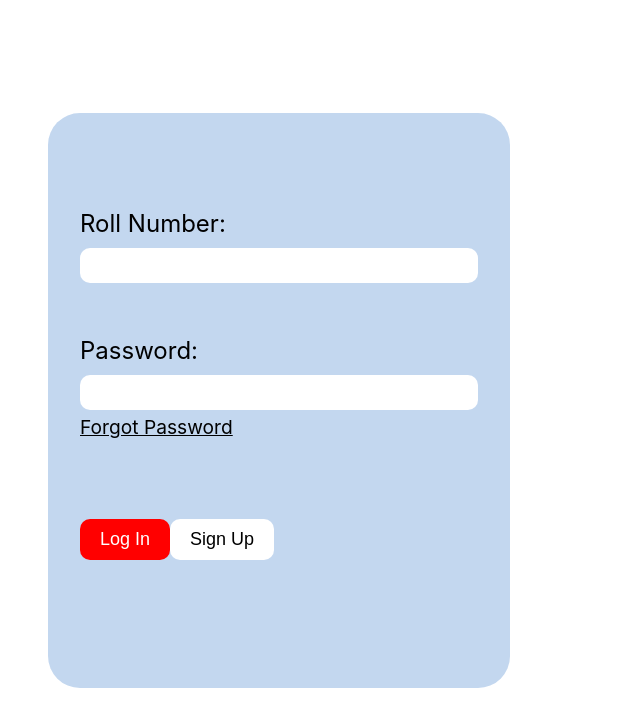
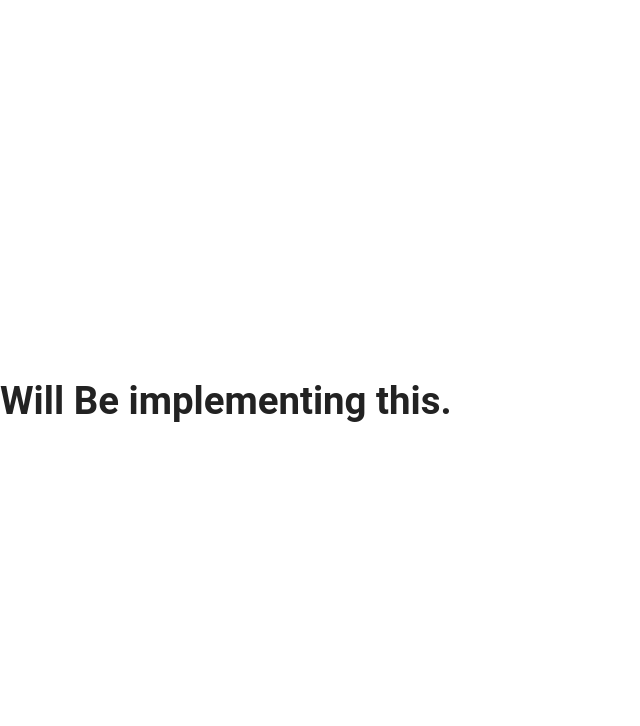
Before and after one commit to DevSoc-exe/alumni-portal, a React (Create React App) app: page /signup in a window 1280 px wide. Shown: the top 726 px of the page, without its empty margins (0-640 px from the left). Built offline with nearby package versions, Linux system fonts and the light colour scheme.

Commit message:
folder structuring and a bit of code cleanup

```diff
--- a/package.json
+++ b/package.json
@@ -8,7 +8,8 @@
     "@testing-library/user-event": "^13.5.0",
     "react": "^18.2.0",
     "react-dom": "^18.2.0",
-    "react-scripts": "5.0.1",
+    "react-router-dom": "^6.16.0",
+    "react-scripts": "^3.0.1",
     "web-vitals": "^2.1.4"
   },
   "scripts": {
--- a/public/index.html
+++ b/public/index.html
@@ -1,43 +1,21 @@
 <!DOCTYPE html>
 <html lang="en">
+
 <head>
   <meta charset="utf-8" />
   <link rel="icon" href="%PUBLIC_URL%/favicon.ico" />
   <meta name="viewport" content="width=device-width, initial-scale=1" />
   <meta name="theme-color" content="#000000" />
-    <meta
-      name="description"
-      content="Web site created using create-react-app"
-    />
+  <meta name="description" content="Web site created using create-react-app" />
   <link rel="apple-touch-icon" href="%PUBLIC_URL%/logo192.png" />
-    <!--
-      manifest.json provides metadata used when your web app is installed on a
-      user's mobile device or desktop. See https://developers.google.com/web/fundamentals/web-app-manifest/
-    -->
+
   <link rel="manifest" href="%PUBLIC_URL%/manifest.json" />
-    <!--
-      Notice the use of %PUBLIC_URL% in the tags above.
-      It will be replaced with the URL of the `public` folder during the build.
-      Only files inside the `public` folder can be referenced from the HTML.
 
-      Unlike "/favicon.ico" or "favicon.ico", "%PUBLIC_URL%/favicon.ico" will
-      work correctly both with client-side routing and a non-root public URL.
-      Learn how to configure a non-root public URL by running `npm run build`.
-    -->
-    <title>React App</title>
+  <title>CCET Alumni Portal</title>
 </head>
+
 <body>
-    <noscript>You need to enable JavaScript to run this app.</noscript>
   <div id="root"></div>
-    <!--
-      This HTML file is a template.
-      If you open it directly in the browser, you will see an empty page.
+</body>
 
-      You can add webfonts, meta tags, or analytics to this file.
-      The build step will place the bundled scripts into the <body> tag.
-
-      To begin the development, run `npm start` or `yarn start`.
-      To create a production bundle, use `npm run build` or `yarn build`.
-    -->
-  </body>
 </html>
--- a/src/App.css
+++ b/src/App.css
@@ -1,3 +1,16 @@
+@import url(https://fonts.googleapis.com/css2?family=Montserrat:wght@400;700&family=Poppins:wght@500;700&display=swap);
+
+* {
+  box-sizing: border-box;
+  margin: 0px;
+  padding: 0px;
+}
+
+body {
+  font-family: "Roboto";
+  color: #222;
+}
+
 body {
   margin: 0px;
   padding: 0px;
@@ -9,7 +22,7 @@ body {
 
 .App {
   text-align: left;
-  background-color: #C3D7EF;
+  background-color: #c3d7ef;
   width: 130%;
   margin: 0;
   margin-left: 3rem;
@@ -29,16 +42,16 @@ label {
 }
 
 .text_input {
-  padding: 0rem 0rem 3rem; /* Reduce spacing between inputs and "Forgot Password" */
-  flex: 1; /* Distribute available space equally among child elements */
+  padding: 0rem 0rem 3rem;
+  flex: 1;
   display: flex;
   flex-direction: column;
-  align-items: flex-start; /* Align child elements to the left */
+  align-items: flex-start;
 }
 
 input {
   width: 100%;
-  padding: 10px 0px;
+  padding: 10px;
   margin: 5px 0; /* Adjust the margin to remove the gap */
   border: 0px;
   border-radius: 10px;
--- a/src/App.js
+++ b/src/App.js
@@ -1,81 +1,18 @@
-import React, { useState } from 'react';
 import './App.css';
+import React from 'react';
+import { Routes, Route } from "react-router-dom"
+
+import { Login } from "./pages/Login"
+import { Signup } from "./pages/Signup"
 
 function App() {
-  const [rollNumber, setRollNumber] = useState('');
-  const [password, setPassword] = useState('');
-  const [loggedIn, setLoggedIn] = useState(false);
-  const [showForgotPassword, setShowForgotPassword] = useState(false);
-
-  const handleLogin = () => {
-    // Simulate login logic here (e.g., check credentials)
-    if (rollNumber === 'yourRollNumber' && password === 'yourPassword') {
-      setLoggedIn(true);
-    } else {
-      alert('Invalid credentials. Please try again.');
-    }
-  };
-
-  const handleForgotPassword = () => {
-    // You can implement a password reset feature here
-    alert('Forgot password functionality not implemented in this example.');
-  };
-
-  const handleSignUp = () => {
-    // You can implement a sign-up logic here
-    alert('Sign up functionality not implemented in this example.');
-  };
-
   return (
-    <div className="App">
-      {loggedIn ? (
-        <div>
-          <h2>Welcome, {rollNumber}!</h2>
-          <button onClick={() => setLoggedIn(false)}>Log Out</button>
-        </div>
-      ) : (
-        <div>
-          <div className="text_input">
-            <label>Roll Number:</label>
-            <input
-              type="text"
-              value={rollNumber}
-              onChange={(e) => setRollNumber(e.target.value)}
-            />
-          </div>
-          <div className="text_input">
-            <label>Password:</label>
-            <input
-              type="password"
-              value={password}
-              onChange={(e) => setPassword(e.target.value)}
-            />
-            <div>
-              <span
-                className="forgot-password-link"
-                onClick={() => setShowForgotPassword(true)}
-              >
-                Forgot Password
-              </span>
-            </div>
-          </div>
-          <button onClick={handleLogin}>Log In</button>
-          <button onClick={handleSignUp}>Sign Up</button>
-        </div>
-      )}
-
-      {showForgotPassword && (
-        <div>
-          <h2>Forgot Password</h2>
-          <div>
-            <label>Enter Your Email:</label>
-            <input type="email" />
-          </div>
-          <button onClick={handleForgotPassword}>Submit</button>
-          <button onClick={() => setShowForgotPassword(false)}>Cancel</button>
-        </div>
-      )}
-    </div>
+    <React.Fragment>
+      <Routes>
+        <Route path='/' element={<Login />} />
+        <Route path='/signup' element={<Signup />} />
+      </Routes>
+    </React.Fragment>
   );
 }
 
--- a/src/index.js
+++ b/src/index.js
@@ -3,15 +3,15 @@ import ReactDOM from 'react-dom/client';
 import './index.css';
 import App from './App';
 import reportWebVitals from './reportWebVitals';
+import { BrowserRouter } from "react-router-dom"
+
 
 const root = ReactDOM.createRoot(document.getElementById('root'));
 root.render(
   <React.StrictMode>
-    <App />
+    <BrowserRouter>
+      <App />
+    </BrowserRouter>
   </React.StrictMode>
 );
-
-// If you want to start measuring performance in your app, pass a function
-// to log results (for example: reportWebVitals(console.log))
-// or send to an analytics endpoint. Learn more: https://bit.ly/CRA-vitals
 reportWebVitals();
--- /dev/null
+++ b/src/pages/Login.js
@@ -0,0 +1,81 @@
+import React, { useState } from 'react';
+
+
+export function Login() {
+
+    const [rollNumber, setRollNumber] = useState('');
+    const [password, setPassword] = useState('');
+    const [loggedIn, setLoggedIn] = useState(false);
+    const [showForgotPassword, setShowForgotPassword] = useState(false);
+
+    const handleLogin = () => {
+        // Simulate login logic here (e.g., check credentials)
+        if (rollNumber === 'yourRollNumber' && password === 'yourPassword') {
+            setLoggedIn(true);
+        } else {
+            alert('Invalid credentials. Please try again.');
+        }
+    };
+
+    const handleForgotPassword = () => {
+        // You can implement a password reset feature here
+        alert('Forgot password functionality not implemented in this example.');
+    };
+
+    const handleSignUp = () => {
+        // You can implement a sign-up logic here
+        alert('Sign up functionality not implemented in this example.');
+    };
+
+    return (
+        <div className="App">
+            {loggedIn ? (
+                <div>
+                    <h2>Welcome, {rollNumber}!</h2>
+                    <button onClick={() => setLoggedIn(false)}>Log Out</button>
+                </div>
+            ) : (
+                <div>
+                    <div className="text_input">
+                        <label>Roll Number:</label>
+                        <input
+                            type="text"
+                            value={rollNumber}
+                            onChange={(e) => setRollNumber(e.target.value)}
+                        />
+                    </div>
+                    <div className="text_input">
+                        <label>Password:</label>
+                        <input
+                            type="password"
+                            value={password}
+                            onChange={(e) => setPassword(e.target.value)}
+                        />
+                        <div>
+                            <span
+                                className="forgot-password-link"
+                                onClick={() => setShowForgotPassword(true)}
+                            >
+                                Forgot Password
+                            </span>
+                        </div>
+                    </div>
+                    <button onClick={handleLogin}>Log In</button>
+                    <button onClick={handleSignUp}>Sign Up</button>
+                </div>
+            )}
+
+            {showForgotPassword && (
+                <div>
+                    <h2>Forgot Password</h2>
+                    <div>
+                        <label>Enter Your Email:</label>
+                        <input type="email" />
+                    </div>
+                    <button onClick={handleForgotPassword}>Submit</button>
+                    <button onClick={() => setShowForgotPassword(false)}>Cancel</button>
+                </div>
+            )}
+        </div>
+    );
+}
--- /dev/null
+++ b/src/pages/Signup.js
@@ -0,0 +1,10 @@
+import React, { useState } from 'react';
+
+
+export function Signup() {
+    return (
+        <>
+            <h2>Will Be implementing this.</h2>
+        </>
+    );
+}
```
Also changed, not shown: src/logo.svg (deleted), 1 other file (tests, documents, lock files or other folders). Lines whose indentation alone changed are shown as unchanged.
